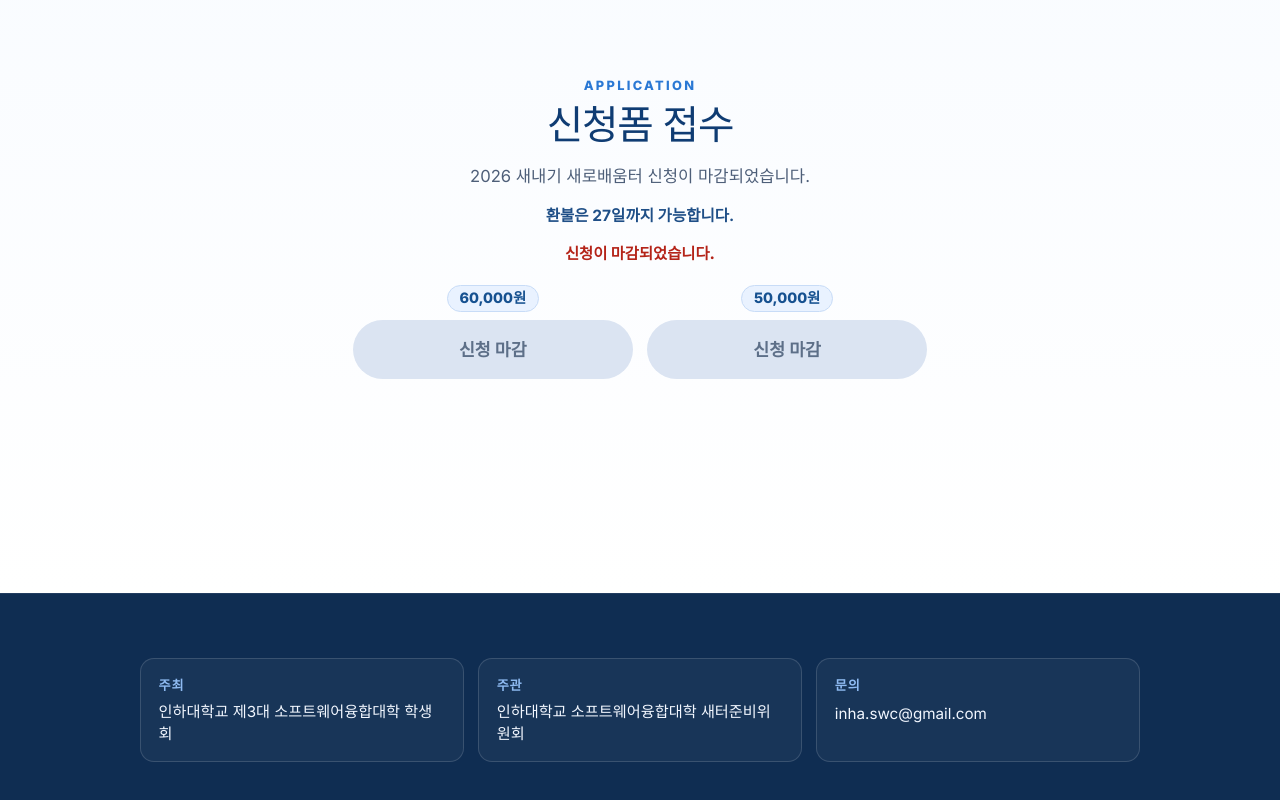
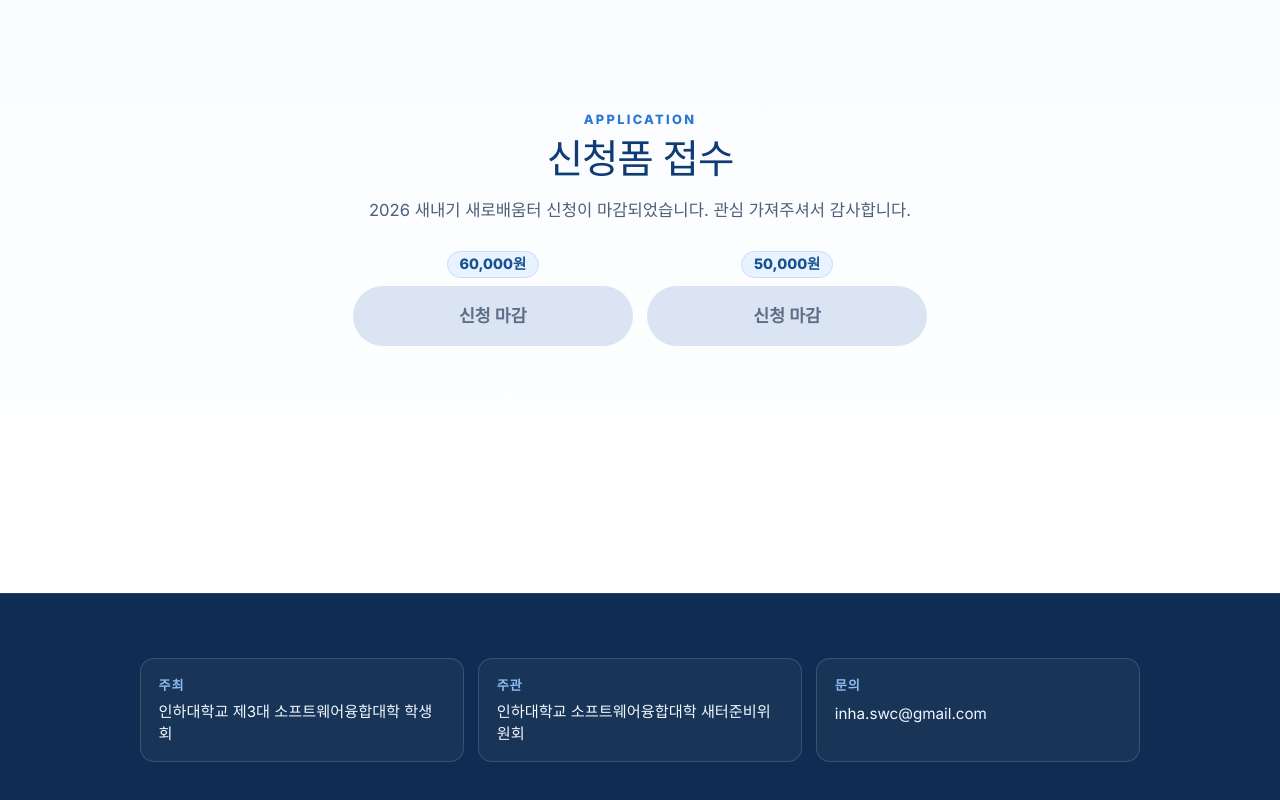
Before and after one commit to HyogyuAhn/swc2026, a Next.js app: page / in a window 1280 px wide. Shown: the part 7106-7906 px from the top of the page. Built offline with nearby package versions, Linux system fonts and the light colour scheme.

Commit message:
style: adjust login image positioning

```diff
--- a/src/app/globals.css
+++ b/src/app/globals.css
@@ -452,13 +452,6 @@ nav a:hover {
     font-size: 0.97rem;
 }
 
-.apply-closed-notice {
-    margin: -0.55rem 0 1.15rem;
-    color: #b42318;
-    font-size: 0.96rem;
-    font-weight: 800;
-}
-
 .apply-actions {
     display: flex;
     justify-content: center;
--- a/src/app/page.tsx
+++ b/src/app/page.tsx
@@ -217,11 +217,10 @@ export default function Home() {
                         <h2 className="apply-title">신청폼 접수</h2>
                         <p className="apply-desc">
                             {isApplicationClosed
-                                ? '2026 새내기 새로배움터 신청이 마감되었습니다.'
+                                ? '2026 새내기 새로배움터 신청이 마감되었습니다. 관심 가져주셔서 감사합니다.'
                                 : '신입생/재학생 구글폼에서 신청을 진행해주세요.'}
                         </p>
-                        <p className="apply-refund">환불은 27일까지 가능합니다.</p>
-                        {isApplicationClosed && <p className="apply-closed-notice">신청이 마감되었습니다.</p>}
+                        {!isApplicationClosed && <p className="apply-refund">환불은 27일까지 가능합니다.</p>}
                         <div className="apply-actions">
                             <div className="apply-option">
                                 <p className="apply-price">60,000원</p>
--- a/src/app/vote/page.tsx
+++ b/src/app/vote/page.tsx
@@ -38,7 +38,7 @@ export default function VotePage() {
         toastTimerRef.current = setTimeout(() => {
             setToast(null);
             toastTimerRef.current = null;
-        }, 2500);
+        }, 5000);
     };
 
     useEffect(() => {
@@ -253,19 +253,30 @@ export default function VotePage() {
 
     if (!isLoggedIn) {
         return (
-            <div className="relative min-h-screen overflow-hidden bg-gradient-to-b from-[#0d1222] to-[#05070f] px-4 py-8 flex items-center justify-center">
-                <form onSubmit={handleLogin} className="relative w-full max-w-[390px]">
+            <div className="relative min-h-screen overflow-hidden bg-gradient-to-b from-[#f3f7ff] via-[#edf4ff] to-[#e4eeff]">
+                <div className="pointer-events-none absolute inset-0 bg-[radial-gradient(circle_at_20%_16%,rgba(72,141,255,0.2),transparent_44%),radial-gradient(circle_at_82%_84%,rgba(125,169,255,0.15),transparent_46%)]" />
+
+                <header className="relative z-20 border-b border-[#d8e3f7] bg-white/85 backdrop-blur">
+                    <div className="mx-auto flex h-14 max-w-4xl items-center justify-center px-4">
+                        <p className="text-sm font-semibold tracking-tight text-[#20467f] sm:text-base">
+                            소프트웨어융합대학 2026 새내기 새로배움터 투표
+                        </p>
+                    </div>
+                </header>
+
+                <div className="relative z-10 flex min-h-[calc(100svh-56px)] items-center justify-center px-4 py-6 sm:py-10">
+                    <form onSubmit={handleLogin} className="relative w-[min(94vw,560px)]">
                         <div className="relative w-full aspect-[1206/2622]">
                             <Image
                                 src="/images/vote_login.png"
                                 alt="투표 시스템 로그인"
                                 fill
-                            sizes="(max-width: 640px) 90vw, 390px"
+                                sizes="(max-width: 768px) 94vw, 560px"
                                 className="select-none object-contain"
                                 priority
                             />
 
-                        <div className="absolute left-1/2 top-[58.7%] w-[66%] -translate-x-1/2">
+                            <div className="absolute left-1/2 top-[56.5%] h-[4.8%] w-[66%] -translate-x-1/2 -translate-y-1/2">
                                 <label htmlFor="student-id-input" className="sr-only">학번 입력</label>
                                 <input
                                     id="student-id-input"
@@ -276,12 +287,12 @@ export default function VotePage() {
                                     maxLength={8}
                                     value={studentId}
                                     onChange={e => setStudentId(e.target.value.replace(/\D/g, '').slice(0, 8))}
-                                className="w-full bg-transparent px-3 py-2 text-center text-xl font-semibold tracking-[0.2em] text-[#111827] outline-none placeholder:text-[#8b8b8b]"
+                                    className="h-full w-full bg-transparent px-[7%] text-center text-[clamp(17px,2.1vw,30px)] font-semibold tracking-[0.2em] text-[#1f2430] outline-none placeholder:text-[#9ca3af]"
                                     placeholder="학번 8자리"
                                 />
                             </div>
 
-                        <div className="absolute left-1/2 top-[74%] w-[50%] -translate-x-1/2">
+                            <div className="absolute left-[59.5%] top-[66.8%] w-[30.5%] -translate-x-1/2 -translate-y-1/2">
                                 <button
                                     type="submit"
                                     aria-label="참여하기"
@@ -297,18 +308,19 @@ export default function VotePage() {
                                         alt="참여하기"
                                         width={364}
                                         height={126}
-                                    className="w-full h-auto"
+                                        className="h-auto w-full"
                                         priority
                                     />
                                 </button>
                             </div>
                         </div>
                     </form>
+                </div>
 
                 {toast && (
                     <div
                         role="alert"
-                        className={`fixed left-1/2 top-4 z-50 w-[calc(100%-2rem)] max-w-sm -translate-x-1/2 rounded-xl border px-4 py-3 text-sm font-semibold shadow-xl sm:left-auto sm:right-5 sm:top-auto sm:bottom-5 sm:w-auto sm:translate-x-0 ${toast.kind === 'error'
+                        className={`fixed left-1/2 top-4 z-50 w-[calc(100%-2rem)] max-w-sm -translate-x-1/2 rounded-xl border px-4 py-3 text-sm font-semibold shadow-xl sm:left-auto sm:right-6 sm:top-auto sm:bottom-6 sm:w-auto sm:translate-x-0 ${toast.kind === 'error'
                             ? 'border-red-200 bg-white text-red-600'
                             : 'border-blue-200 bg-white text-blue-700'}`}
                     >
```
Lines whose indentation alone changed are shown as unchanged.
